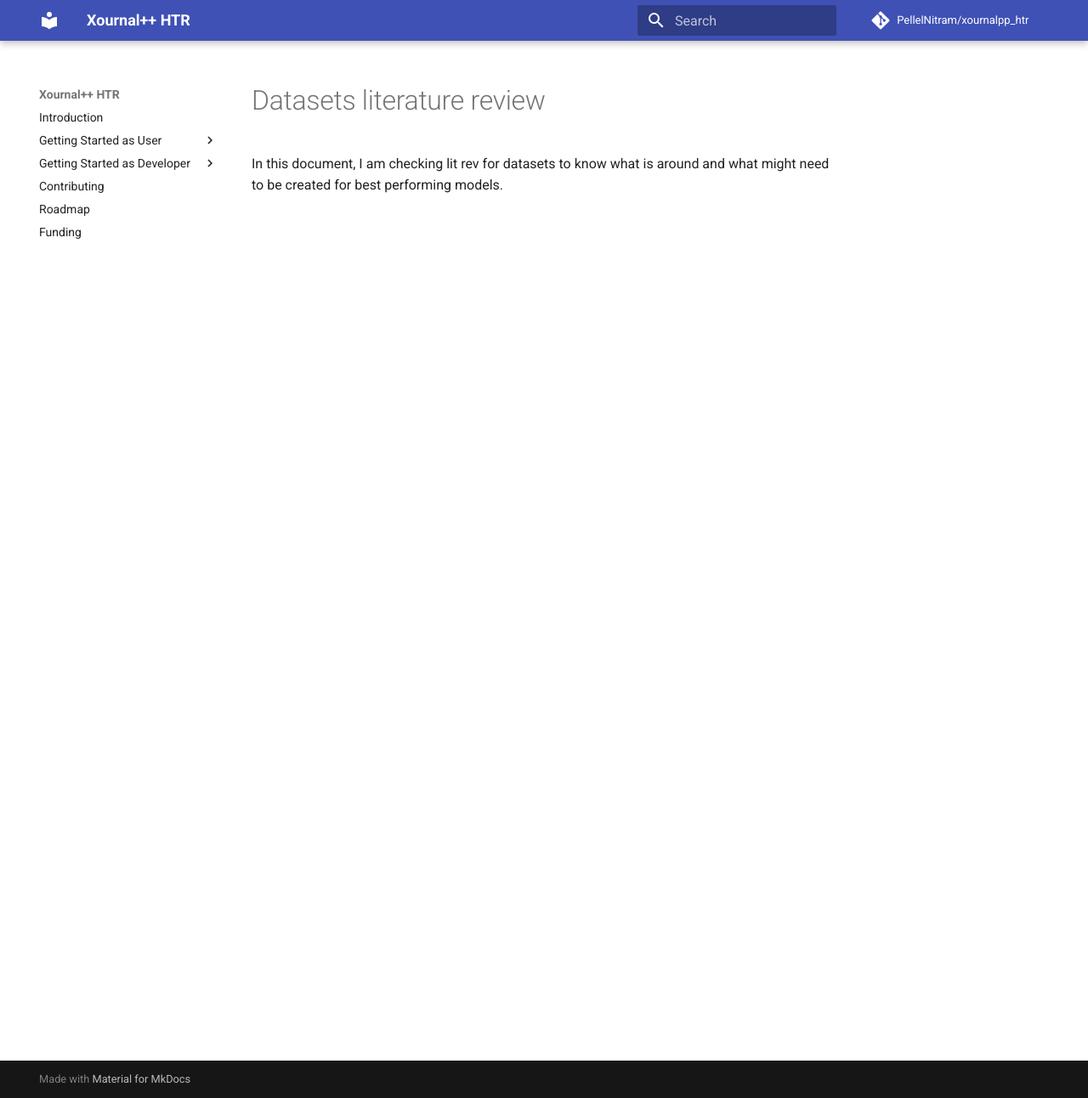
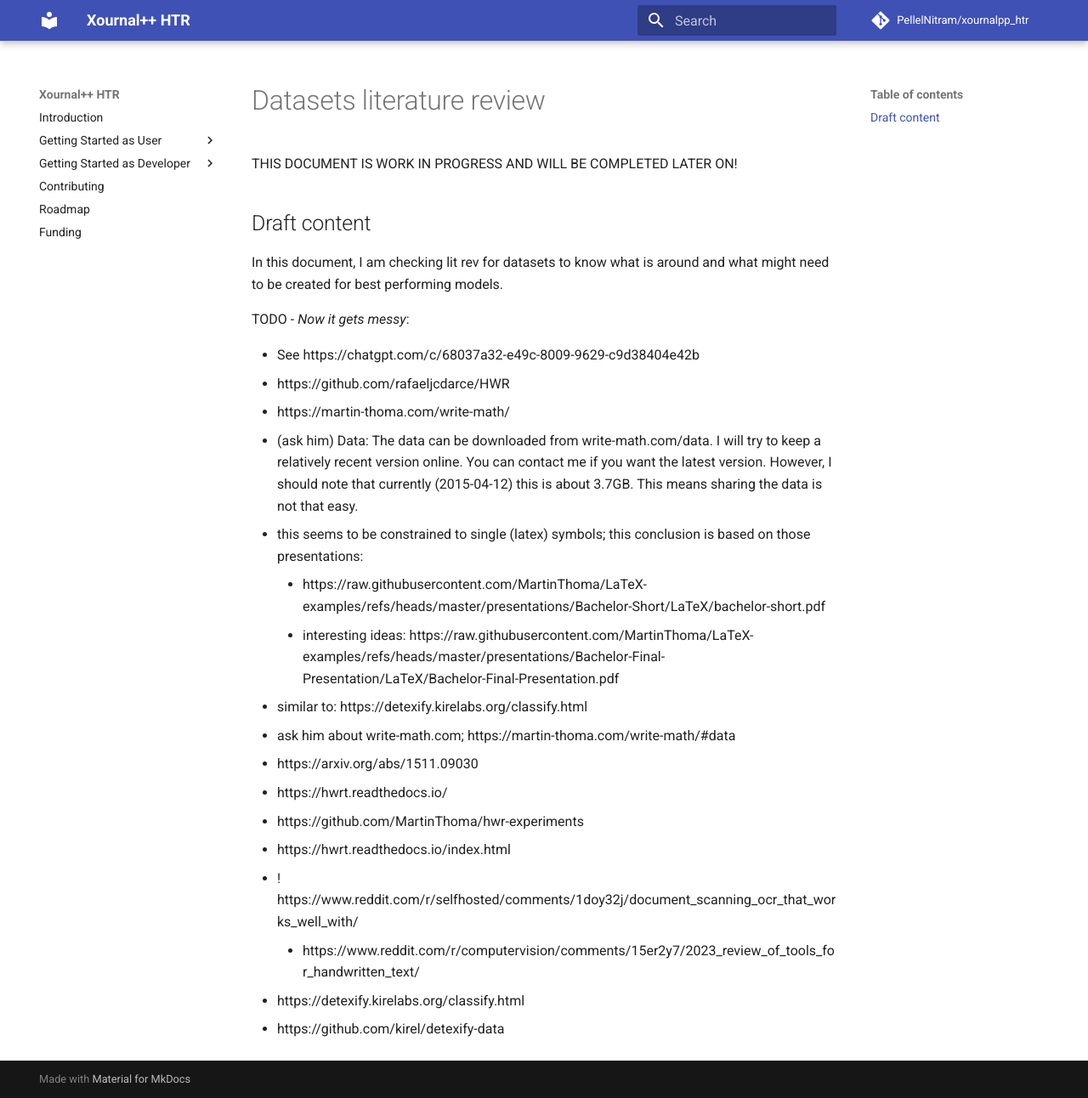
Before and after one commit to PellelNitram/xournalpp_htr, an MkDocs documentation site: the page built from docs/datasets_literature_review.md, in a window 1280 px wide and 1292 px high. Shown: the whole window at 85% size. Built offline with MkDocs 1.6.1 and Material for MkDocs 9.7.7, drawn with Linux system fonts in a browser that asks for light colours; comment, search, counter and statistics services are not loaded.

Commit message:
Work on dataset literature review in documentation.

```diff
--- a/docs/datasets_literature_review.md
+++ b/docs/datasets_literature_review.md
@@ -1 +1,25 @@
+THIS DOCUMENT IS WORK IN PROGRESS AND WILL BE COMPLETED LATER ON!
+
+## Draft content
+
 In this document, I am checking lit rev for datasets to know what is around and what might need to be created for best performing models.
+
+TODO - *Now it gets messy*:
+
+- See https://chatgpt.com/c/68037a32-e49c-8009-9629-c9d38404e42b
+- https://github.com/rafaeljcdarce/HWR
+- https://martin-thoma.com/write-math/
+- (ask him) Data: The data can be downloaded from write-math.com/data. I will try to keep a relatively recent version online. You can contact me if you want the latest version. However, I should note that currently (2015-04-12) this is about 3.7GB. This means sharing the data is not that easy.
+- this seems to be constrained to single (latex) symbols; this conclusion is based on those presentations:
+    - https://raw.githubusercontent.com/MartinThoma/LaTeX-examples/refs/heads/master/presentations/Bachelor-Short/LaTeX/bachelor-short.pdf
+    - interesting ideas: https://raw.githubusercontent.com/MartinThoma/LaTeX-examples/refs/heads/master/presentations/Bachelor-Final-Presentation/LaTeX/Bachelor-Final-Presentation.pdf
+- similar to: https://detexify.kirelabs.org/classify.html
+- ask him about write-math.com; https://martin-thoma.com/write-math/#data
+- https://arxiv.org/abs/1511.09030
+- https://hwrt.readthedocs.io/
+- https://github.com/MartinThoma/hwr-experiments
+- https://hwrt.readthedocs.io/index.html
+- ! https://www.reddit.com/r/selfhosted/comments/1doy32j/document_scanning_ocr_that_works_well_with/
+    - https://www.reddit.com/r/computervision/comments/15er2y7/2023_review_of_tools_for_handwritten_text/
+- https://detexify.kirelabs.org/classify.html
+- https://github.com/kirel/detexify-data
```
